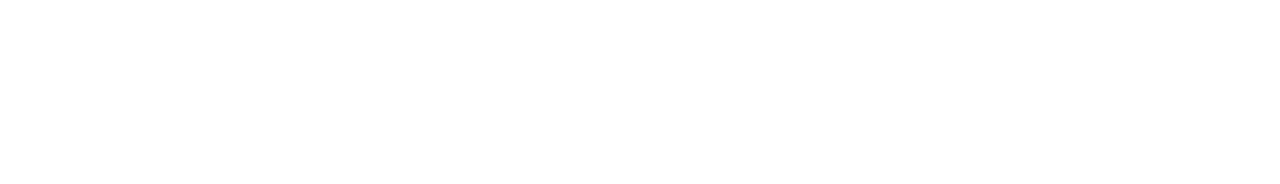
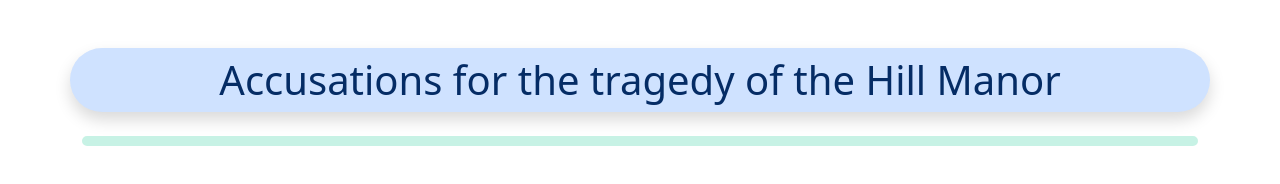
Before and after one commit to Zoruapi/lab-context-clues, a plain HTML site: page index.html in a window 1280 px wide. Drawn offline with nearby package versions, Linux system fonts and the light colour scheme.

Commit message:
Making design of webpage

```diff
--- a/index.html
+++ b/index.html
@@ -21,6 +21,22 @@
     </head>
 
     <body>
+
+        <main class="container">
+            <div class="row justify-content-center mt-5">
+                <div class="col-12 rounded-pill bg-primary-subtle text-primary-emphasis shadow">
+                    <h1 class="text-center my-2">Accusations for the tragedy of the Hill Manor</h1>
+                </div>
+            </div>
+            <hr class="my-4">
+            </hr>
+            <div
+                class="row justify-content-center"
+                id="accusations"
+            >
+            </div>
+        </main>
+
         <script
             src="https://code.jquery.com/jquery-3.7.1.js"
             integrity="sha256-eKhayi8LEQwp4NKxN+CfCh+3qOVUtJn3QNZ0TciWLP4="
--- a/styles.css
+++ b/styles.css
@@ -0,0 +1,4 @@
+hr {
+    border: 5px solid #20c997;
+    border-radius: 5px;
+}
```
Also changed, not shown: scripts.js (+13 -0 lines).
